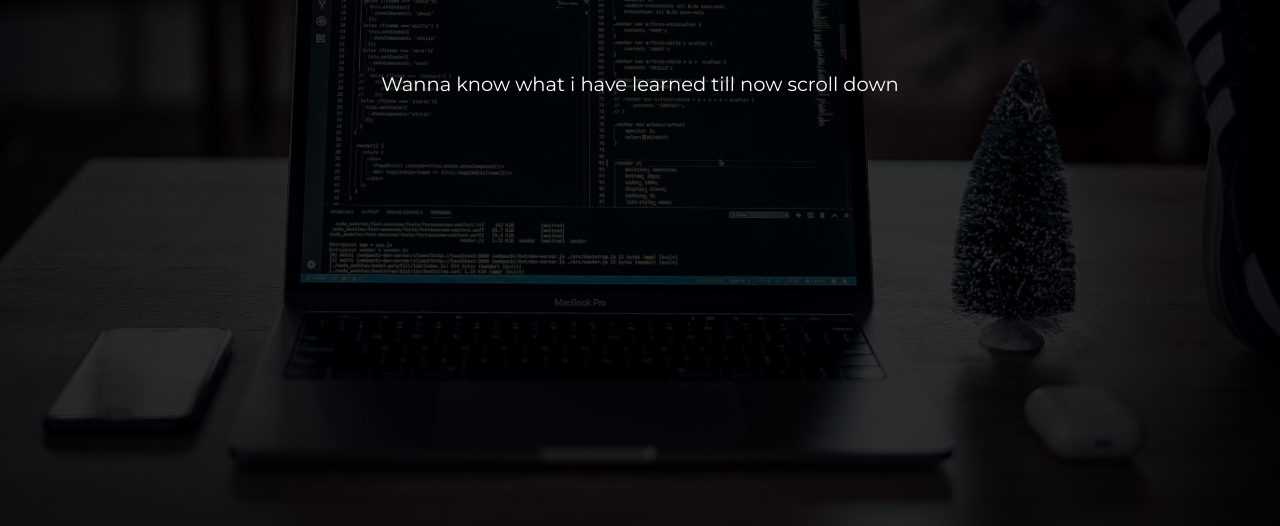
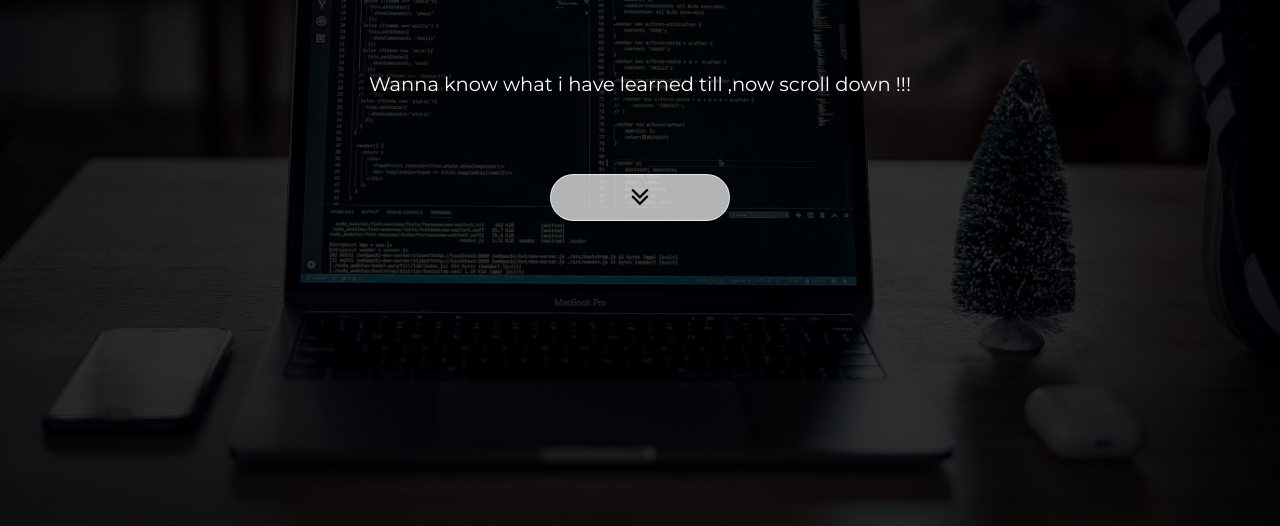
Before and after one commit to ascii-monk123/pokemonTrainer5833.github.io, a plain HTML site: page skills.html in a window 1280 px wide. Shown: the part 274-800 px from the top of the page. Drawn offline with nearby package versions, Linux system fonts and the light colour scheme.

Commit message:
Added the scroll down button:

```diff
--- a/css/skills.scss
+++ b/css/skills.scss
@@ -1,5 +1,6 @@
 @import url('https://fonts.googleapis.com/css?family=Montserrat:100,300,400,500,700&display=swap');
-
+$color-white: #fff;
+$color-black: #000;
 body {
   font-family: 'Montserrat', sans-serif;
   font-size: 62.5% !important;
@@ -82,6 +83,43 @@ nav ul a.nav__links {
     box-shadow: 0 5px 10px rgba(0, 0, 0, 0.2);
   }
 }
+//the slide button
+.slide__to--btn {
+  animation-name: hvr-pulse;
+  animation-duration: 1s;
+
+  animation-iteration-count: infinite;
+  cursor: pointer;
+}
+
+.btn__rounded {
+  font-weight: 400;
+  width: 12rem;
+  border-radius: 1000px;
+  border: 1px solid rgba($color-white, 0.7);
+  display: block;
+  margin: 5rem auto 0 auto;
+  background: rgba($color-white, 0.7);
+  transition: all 0.3s;
+  text-align: center;
+  color: $color-black;
+  &:hover,
+  &:active {
+    border: 1px solid rgba($color-white, 1);
+    background: rgba($color-white, 1);
+  }
+}
+
+//these are the keyframes
+@keyframes hvr-pulse {
+  35% {
+    -webkit-transform: translateY(-10px);
+    transform: translateY(-10px);
+  }
+  100% {
+    transform: translate(0);
+  }
+}
 
 //these are the media queries
 @media only screen and (max-width: 400px) {
--- a/skills.html
+++ b/skills.html
@@ -68,10 +68,11 @@
        <div class="hero__img--container">
         <h2 class="center hero__img--text">My Skills !</h2>
         <br>
-        <p class="center">Wanna know what i have learned till now scroll down</p>
+        <p class="center">Wanna know what i have learned till ,now scroll down !!!</p>
        </div>
+      <a class="slide__to--btn btn__rounded"><i class="fa fa-angle-double-down"></i></a>
+    </header>
 
-    </header>
     <!--these are the script tags-->
     <script
       src="https://code.jquery.com/jquery-3.4.1.min.js"
```
Also changed, not shown: css/skills.css, 1 other file.
